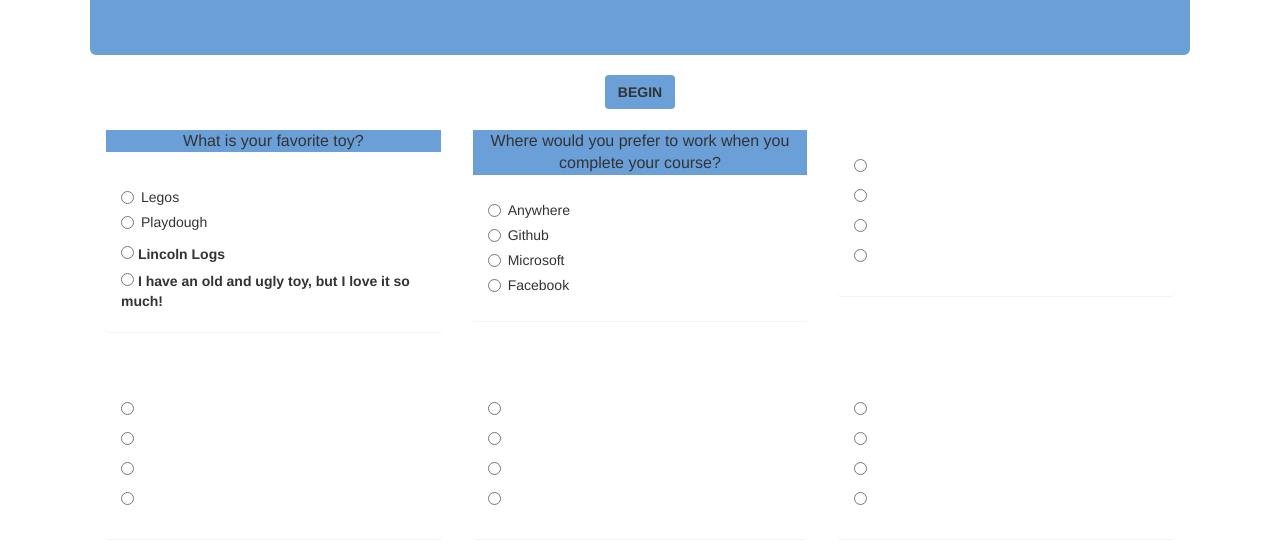
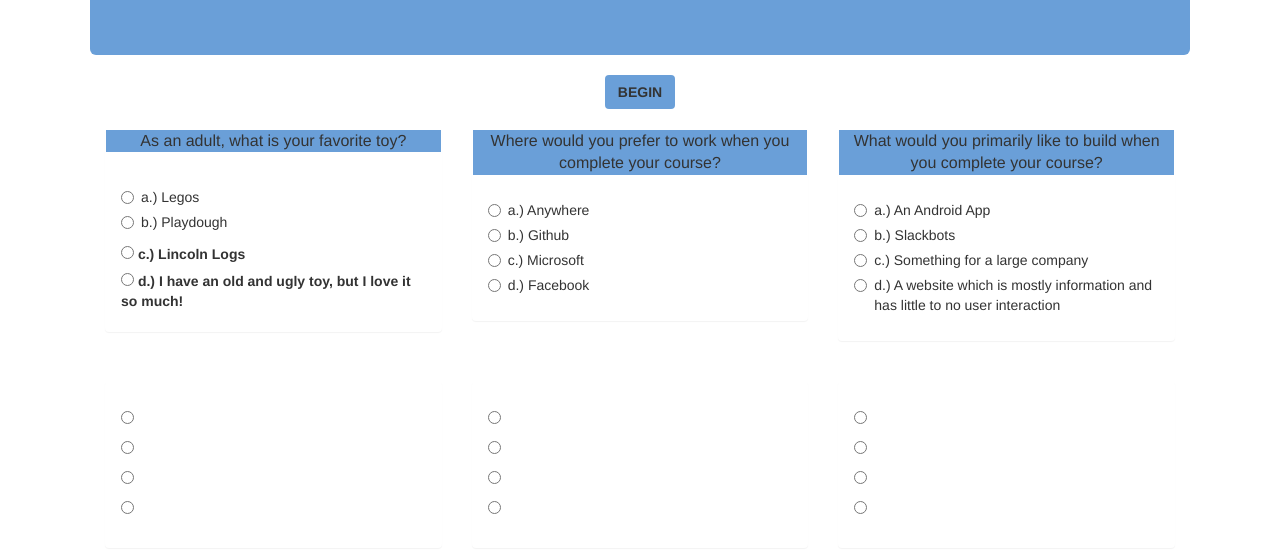
Before and after one commit to gstuart/Track-Suggester, a plain HTML site: page index.html in a window 1280 px wide. Shown: the part 316-868 px from the top of the page. Drawn offline with nearby package versions, Linux system fonts and the light colour scheme.

Commit message:
add questions and selections to first row.

```diff
--- a/index.html
+++ b/index.html
@@ -35,32 +35,32 @@
             <div class="panel">
               <div class="panel-title">
                 <p>
-                  What is your favorite toy?
+                  As an adult, what is your favorite toy?
                 </p>
               </div>
               <div class="panel-body">
                 <div class="radio">
                   <label>
                     <input type="radio" name="java" value="1">
-                    Legos
+                    a.) Legos
                   </label>
                 </div>
                 <div class="radio">
                   <label>
                     <input type="radio" name="ruby" value="2">
-                    Playdough
+                    b.) Playdough
                   </label>
                 </div>
                 <div>
                   <label>
                     <input type="radio" name="cSharp" value="3">
-                    Lincoln Logs
+                    c.) Lincoln Logs
                   </label>
                 </div>
                 <div>
                   <label>
                     <input type="radio" name="php" value"4">
-                    I have an old and ugly toy, but I love it so much!
+                    d.) I have an old and ugly toy, but I love it so much!
                   </label>
                 </div>
               </div>
@@ -75,25 +75,25 @@
                 <div class="radio">
                   <label>
                     <input type="radio" name="java" value="1">
-                    Anywhere
+                    a.) Anywhere
                   </label>
                 </div>
                 <div class="radio">
                   <label>
                     <input type="radio" name="ruby" value="2">
-                    Github
+                    b.) Github
                   </label>
                 </div>
                 <div class="radio">
                   <label>
                     <input type="radio" name="cSharp" value="3">
-                    Microsoft
+                    c.) Microsoft
                   </label>
                 </div>
                 <div class="radio">
                   <label>
                     <input type="radio" name="php" value="4">
-                    Facebook
+                    d.) Facebook
                   </label>
                 </div>
               </div>
@@ -102,30 +102,31 @@
           <div class="col-sm-4">
             <div class="panel">
               <div class="panel-title">
+                What would you primarily like to build when you complete your course?
               </div>
               <div class="panel-body">
                 <div class="radio">
                   <label>
                     <input type="radio" name="java" value="1">
-
+                    a.) An Android App
                   </label>
                 </div>
                 <div class="radio">
                   <label>
                     <input type="radio" name="ruby" value="2">
-
+                    b.) Slackbots
                   </label>
                 </div>
                 <div class="radio">
                   <label>
                     <input type="radio" name="cSharp" value="3">
-
+                    c.) Something for a large company
                   </label>
                 </div>
                 <div class="radio">
                   <label>
                     <input type="radio" name="php" value="4">
-
+                    d.) A website which is mostly information and has little to no user interaction
                   </label>
                 </div>
               </div>
```
